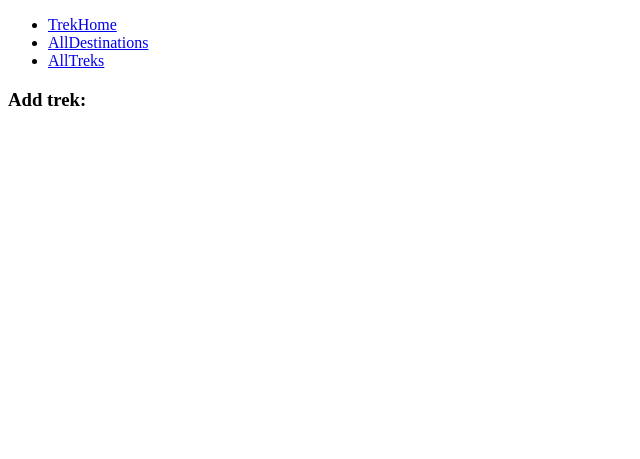
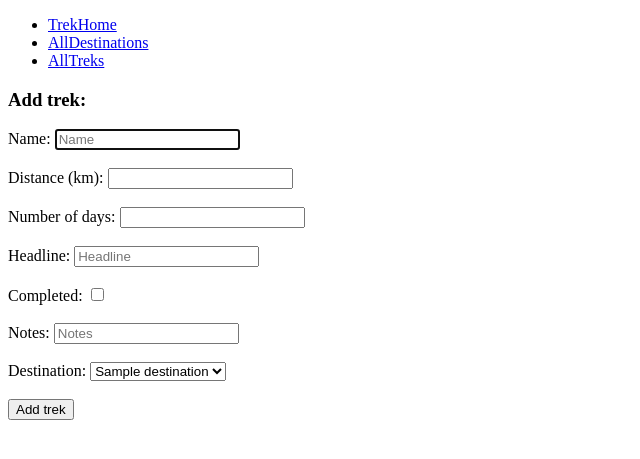
Before and after one commit to sshingler/solo_project_1, a Flask app: page /treks/new in a window 1280 px wide. Shown: the top 459 px of the page, without its empty margins (0-640 px from the left). Run offline with Flask 2, Linux system fonts and the light colour scheme; a database or web service that is not in the repository returns one stand-in record (values such as "Sample title"); some libraries are stand-ins or nearby versions.

Commit message:
21 - building add-trek form - works if trek marked complete

```diff
--- a/controllers/treks_controller.py
+++ b/controllers/treks_controller.py
@@ -19,9 +19,21 @@ def delete_trek(id):
 
 @treks_blueprint.route("/treks/new", methods = ['GET'])
 def new_trek():
-    destinations = destination_repository.select_all
+    destinations = destination_repository.select_all()
     return render_template("/treks/new.html", all_destinations = destinations)
 
+@treks_blueprint.route("/treks", methods = ['POST'])
+def create_trek():
+    trek_name = request.form['trek_name']
+    trek_distance = request.form['trek_distance']
+    trek_days = request.form['trek_days']
+    trek_headline = request.form['trek_headline']
+    trek_completed = request.form['trek_completed']
+    trek_notes = request.form['trek_notes']
+    destination = destination_repository.select(request.form['destination_id'])
+    trek = Trek(trek_name, trek_distance, trek_days, trek_headline, trek_completed, trek_notes, destination)
+    trek_repository.save(trek)
+    return redirect ('/treks')
 
 
 
--- a/templates/treks/new.html
+++ b/templates/treks/new.html
@@ -3,5 +3,52 @@
 
 <h3>Add trek:</h3>
 
+<form action = "/treks" method = "POST">
+
+    <div>
+        <label for = "trek_name">Name:</label>
+        <input type = "text" id ="trek_name" name = "trek_name" placeholder = "Name" required autofocus>
+    </div>
+    <br>
+    <div>
+        <label for = "trek_distance">Distance (km):</label>
+        <input type="number" id ="trek_distance" name = "trek_distance">
+    </div>
+    <br>
+    <div>
+        <label for = "trek_days">Number of days:</label>
+        <input type = "number" id = "trek_days" name = "trek_days">
+    </div>
+    <br>
+    <div>
+        <label for = "trek_headline">Headline:</label>
+        <input type = "text" id = "trek_headline" name = "trek_headline" placeholder = "Headline">
+    </div>
+    <br>
+    <div>
+        <label for = "trek_completed">Completed:</label>
+        <input type = "checkbox" id = "trek_completed" name= "trek_completed">
+    </div>
+    <br>
+    <div>
+        <label for = "trek_notes">Notes:</label>
+        <input type = "text" id = "trek_notes" name = "trek_notes" placeholder = "Notes">
+    </div>
+    <br>
+    <div>
+        <label for = "destination">Destination:</label>
+        <select name = "destination_id" id = "destination_id">
+            {% for destination in all_destinations %}
+                <option value = "{{destination.id}}">{{destination.destination_name}}</option>
+            {% endfor %}
+        </select>
+    </div>
+    <br>
+    <div>
+        <input class="add-trek-button" type='submit' value= "Add trek">
+        </div>
+
+</form>
+
 
 {% endblock %}
```
